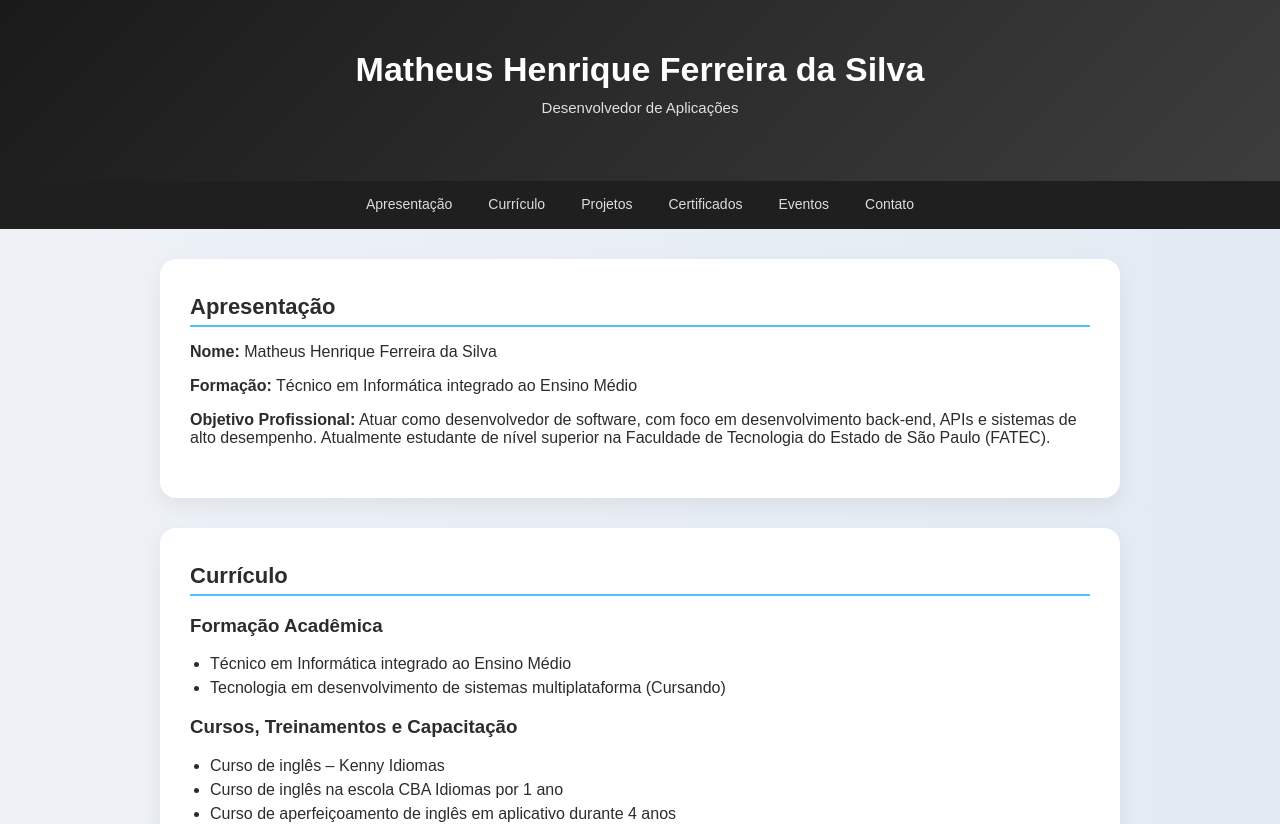
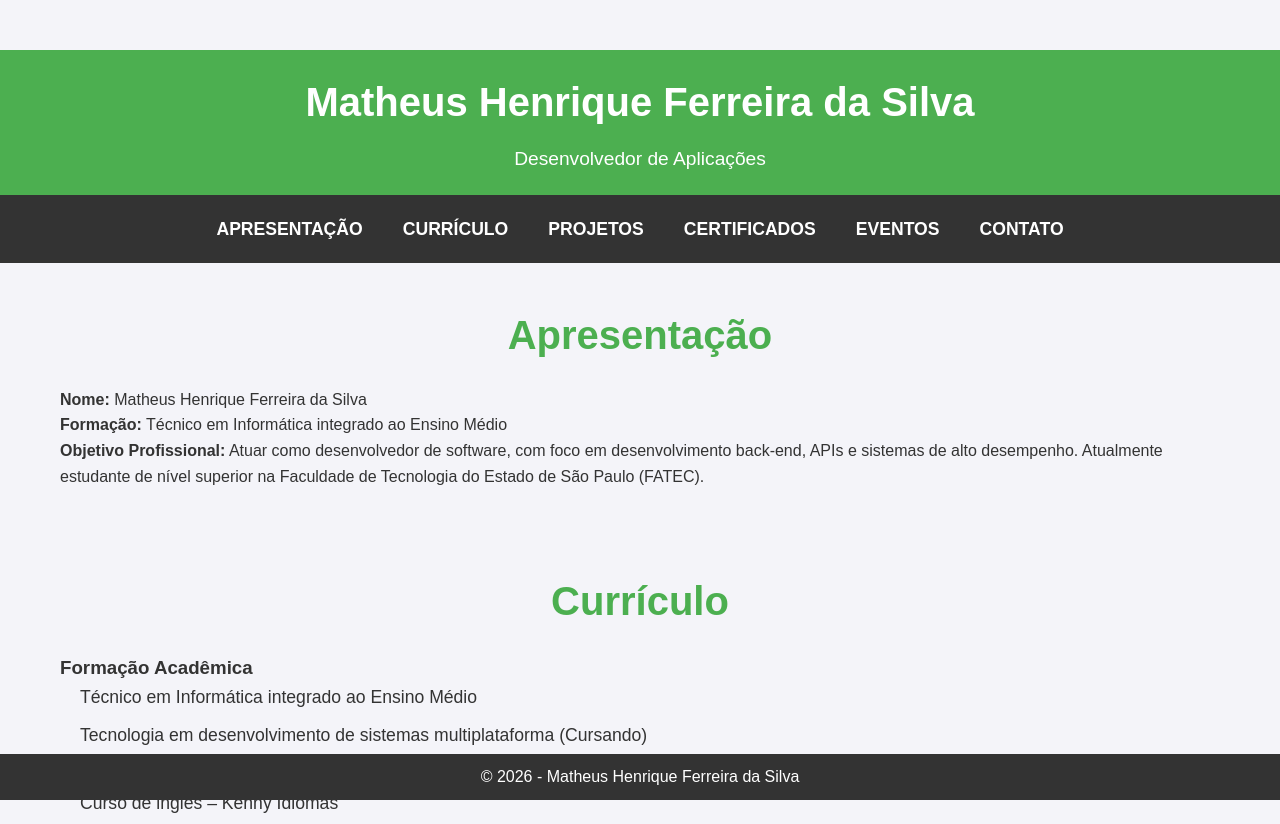
Before and after one commit to matheushfsi/matheushfsi.github.io, a plain HTML site: page index.html in a window 1280 px wide. Shown: the top 824 px of the page. Drawn offline with Linux system fonts and the light colour scheme.

Commit message:
Refactor CSS styles for improved layout and design
Updated styles for body, header, nav, sections, and cards.

```diff
--- a/style.css
+++ b/style.css
@@ -1,126 +1,132 @@
-body {
+* {
     margin: 0;
-    font-family: Arial, sans-serif;
-    background: linear-gradient(to right, #eef2f7, #e3eaf3);
-    color: #2c2c2c;
+    padding: 0;
+    box-sizing: border-box;
 }
 
-/* HEADER */
+body {
+    font-family: 'Arial', sans-serif;
+    line-height: 1.6;
+    background-color: #f4f4f9;
+    color: #333;
+    padding-top: 50px;
+}
+
 header {
-    background: linear-gradient(135deg, #1a1a1a, #3d3d3d);
-    color: white;
     text-align: center;
-    padding: 50px 20px;
+    background-color: #4CAF50;
+    color: #fff;
+    padding: 20px 0;
 }
 
 header h1 {
-    margin: 0;
-    font-size: 34px;
-    font-weight: 600;
+    font-size: 2.5em;
+    margin-bottom: 10px;
 }
 
 header p {
-    margin-top: 10px;
-    opacity: 0.85;
-    font-size: 15px;
+    font-size: 1.2em;
 }
 
-/* NAV */
 nav {
-    background: #1f1f1f;
     display: flex;
     justify-content: center;
-    flex-wrap: wrap;
-    position: sticky;
-    top: 0;
-    z-index: 1000;
+    background-color: #333;
+    padding: 10px 0;
 }
 
 nav a {
-    color: #ddd;
-    padding: 15px 18px;
+    color: #fff;
+    padding: 10px 20px;
     text-decoration: none;
-    font-size: 14px;
-    transition: 0.3s;
-    border-bottom: 2px solid transparent;
+    font-size: 1.1em;
+    text-transform: uppercase;
+    transition: background-color 0.3s ease;
 }
 
 nav a:hover {
-    color: white;
-    border-bottom: 2px solid #4fc3f7;
+    background-color: #4CAF50;
 }
 
-/* SECTIONS */
 section {
-    padding: 35px 30px;
-    max-width: 900px;
-    margin: 30px auto;
-    background: white;
-    border-radius: 16px;
-    box-shadow: 0 8px 20px rgba(0,0,0,0.06);
-    transition: 0.25s;
+    padding: 40px 20px;
+    max-width: 1200px;
+    margin: 0 auto;
 }
 
-section:hover {
-    transform: translateY(-3px);
+h2 {
+    text-align: center;
+    font-size: 2.5em;
+    margin-bottom: 20px;
+    color: #4CAF50;
 }
 
-/* TITULOS */
-h2 {
-    margin-top: 0;
-    margin-bottom: 15px;
-    font-size: 22px;
-    border-bottom: 2px solid #4fc3f7;
-    padding-bottom: 5px;
-}
-
-/* CARDS */
-.card {
-    background: #f4f7fb;
-    padding: 18px;
-    margin: 15px 0;
-    border-radius: 12px;
-    border: 1px solid #e3eaf3;
-    transition: 0.25s;
-}
-
-.card:hover {
-    transform: translateY(-4px);
-    box-shadow: 0 10px 20px rgba(0,0,0,0.08);
-}
-
-/* LISTAS */
 ul {
+    list-style-type: none;
     padding-left: 20px;
 }
 
 li {
-    margin-bottom: 6px;
+    font-size: 1.1em;
+    margin-bottom: 10px;
 }
 
-/* LINKS */
+.card {
+    background-color: #fff;
+    padding: 20px;
+    margin: 20px 0;
+    border: 1px solid #ddd;
+    border-radius: 8px;
+}
+
+.card h3 {
+    color: #4CAF50;
+    font-size: 1.8em;
+    margin-bottom: 10px;
+}
+
+.card p {
+    font-size: 1.1em;
+    margin-bottom: 8px;
+}
+
 a {
-    color: #0288d1;
+    color: #4CAF50;
+    text-decoration: none;
+    font-weight: bold;
 }
 
 a:hover {
     text-decoration: underline;
 }
 
-/* FOOTER */
 footer {
+    background-color: #333;
+    color: #fff;
     text-align: center;
-    padding: 20px;
-    background: #1a1a1a;
-    color: white;
-    margin-top: 40px;
+    padding: 10px 0;
+    position: fixed;
+    bottom: 0;
+    width: 100%;
 }
 
-/* SCROLL */
-html {
-    scroll-behavior: smooth;
+@media (max-width: 768px) {
+    nav {
+        flex-direction: column;
+        padding: 20px 0;
+    }
+
+    nav a {
+        padding: 15px;
+        font-size: 1.2em;
+    }
+
+    section {
+        padding: 30px 15px;
+    }
+
+    .card {
+        margin: 15px 0;
+        padding: 15px;
+    }
 }
-
-section {
-    scroll-margin-top: 80px;
-}
```
